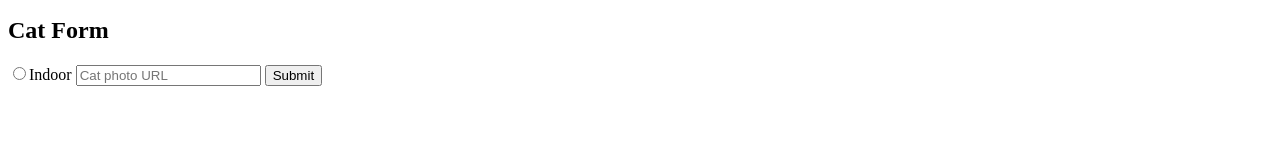
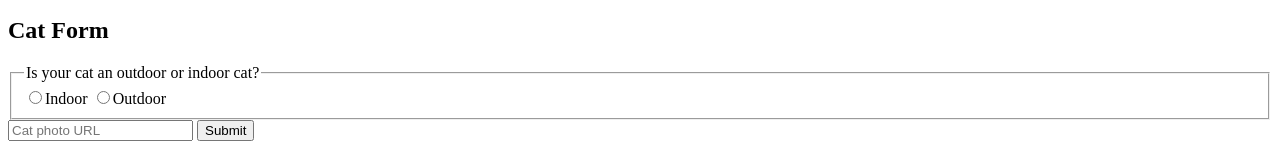
Before and after one commit to jessmathews/cat-photo-app, a plain HTML site: page index.html in a window 1280 px wide. Shown: the part 1409-1566 px from the top of the page. Before the commit the page ends 1511 px from the top, so only its background shows below. Drawn offline with Linux system fonts and the light colour scheme.

Commit message:
made slight modifications and used fieldset

```diff
--- a/index.html
+++ b/index.html
@@ -31,7 +31,11 @@
 		<section>
 			<h2>Cat Form</h2>
 			<form action="https://freecatphotoapp.com/submit-cat-photo">
-                <input type="radio">Indoor
+				<fieldset>
+					<legend>Is your cat an outdoor or indoor cat?</legend>
+					<label><input type="radio" id="indoor" value="indoor" name="indoor-outdoor">Indoor</label>
+					<label><input type="radio" id="outdoor" value="outdoor" name="indoor-outdoor">Outdoor</label>
+				</fieldset>
 				<input type="text" placeholder="Cat photo URL" name="catphotourl" required>
 				<button type="submit">Submit</button>
 			</form>
```
Lines whose indentation alone changed are shown as unchanged.
